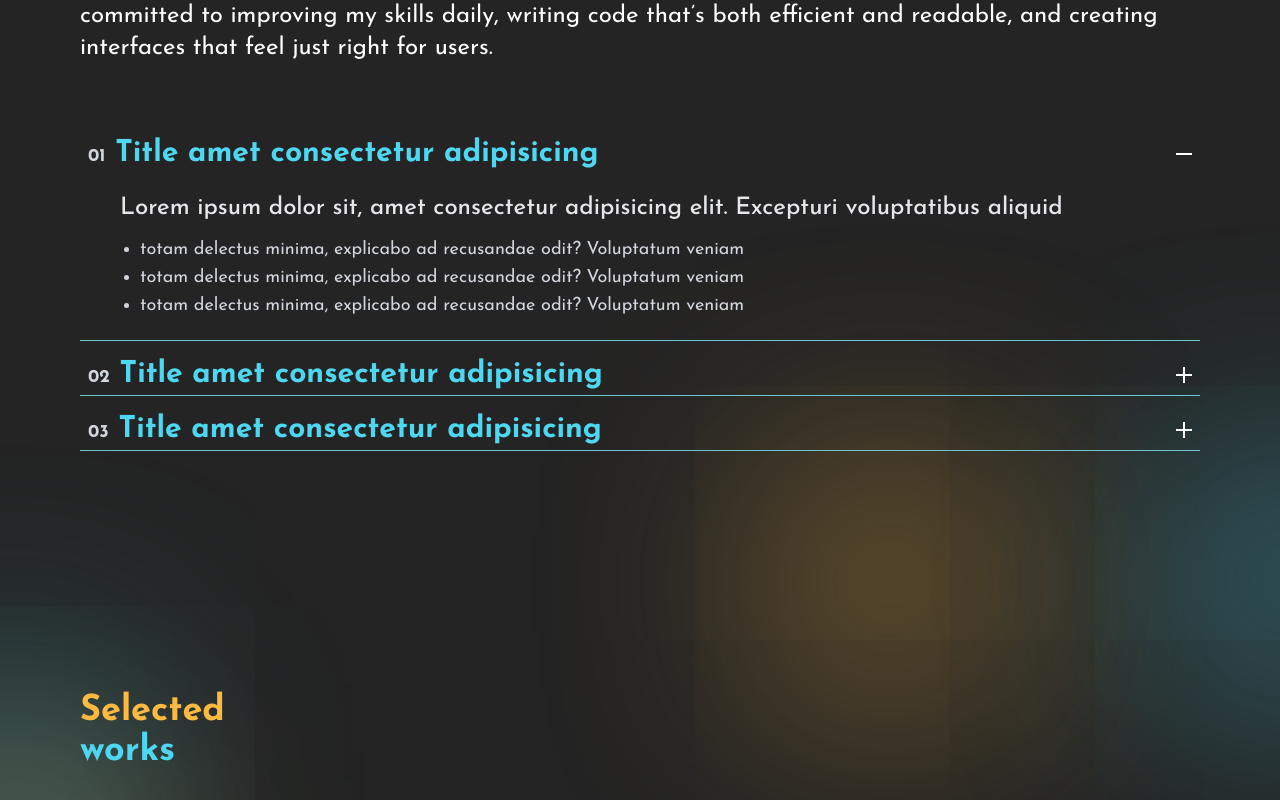
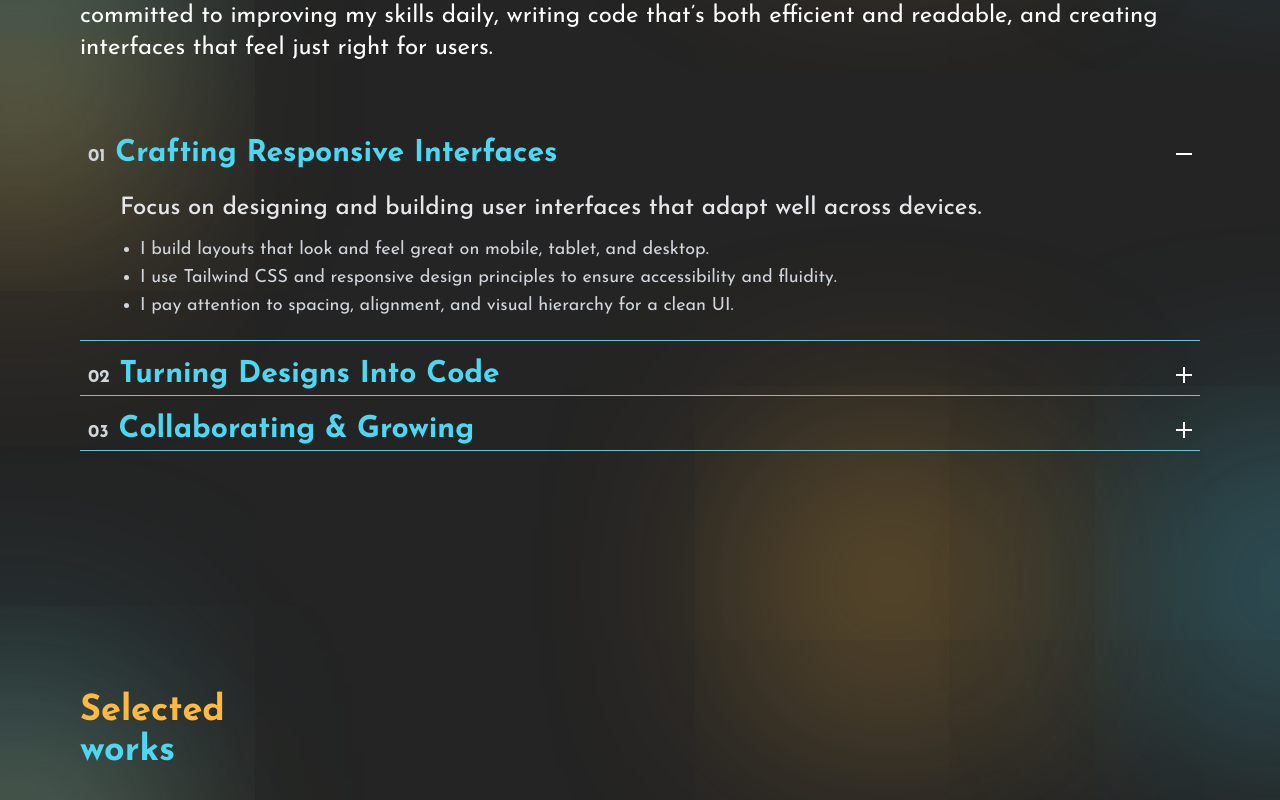
Before and after one commit to Walker-Gideon/walker.dev, a React (Vite) app: page / in a window 1280 px wide. Shown: the part 980-1780 px from the top of the page. Built offline with nearby package versions, Linux system fonts and the light colour scheme; a web font is replaced by a local one.

Commit message:
Update the about section with it information

```diff
--- a/src/App.jsx
+++ b/src/App.jsx
@@ -25,7 +25,7 @@ function App() {
       {/* {display ? (
       <PageLoader />
       ) : ( */}
-      <>
+      <div className="relative">
         <Header />
         <Gradients />
 
@@ -39,7 +39,7 @@ function App() {
         </main>
 
         <Footer />
-      </>
+      </div>
       {/* )}  */}
     </div>
   );
--- a/src/components/about/About.jsx
+++ b/src/components/about/About.jsx
@@ -1,3 +1,4 @@
+import Gradients from "../ui/Gradients";
 import AboutPara from "./AboutPara";
 import HobbiesContent from "./hobbies/HobbiesContent";
 import SubHobbies from "./hobbies/SubHobbies";
@@ -6,13 +7,15 @@ function About() {
   return (
     <div
       id="about"
-      className="w-full h-full medium:my-20 pb-10 pt-30 small:pt-25 medium:pt-5 px-20 small:px-4 sm:px-8 lg:px-20"
+      className="relative w-full h-full medium:my-20 pb-10 pt-30 small:pt-25 medium:pt-5 px-20 small:px-4 sm:px-8 lg:px-20"
     >
       <div>
         <AboutPara />
         <HobbiesContent />
         <SubHobbies />
       </div>
+
+      <Gradients />
     </div>
   );
 }
--- a/src/components/about/AboutPara.jsx
+++ b/src/components/about/AboutPara.jsx
@@ -8,7 +8,7 @@ function AboutPara() {
         variants={fadeIn("down", 0.2)}
         initial="hidden"
         whileInView="show"
-        viewport={{ once: false, amount: 0 }}
+        viewport={{ once: false, amount: 0.7 }}
         className="text-5xl small:text-left medium:text-center font-medium uppercase mb-10 small:mb-6 text-blueprime"
       >
         Behind the Code
@@ -18,7 +18,7 @@ function AboutPara() {
         variants={fadeIn("up", 0.2)}
         initial="hidden"
         whileInView="show"
-        viewport={{ once: false, amount: 0 }}
+        viewport={{ once: false, amount: 0.7 }}
         className="text-2xl text-white mb-14"
       >
         <p>
--- a/src/components/about/hobbies/HobbiesContent.jsx
+++ b/src/components/about/hobbies/HobbiesContent.jsx
@@ -36,7 +36,7 @@ function HobbiesContent() {
       variants={fadeIn("up", 0.2)}
       initial="hidden"
       whileInView="show"
-      viewport={{ once: false, amount: 0 }}
+      viewport={{ once: false, amount: 0.7 }}
       className="small:hidden medium:block"
     >
       <div>
--- a/src/components/about/hobbies/SubHobbies.jsx
+++ b/src/components/about/hobbies/SubHobbies.jsx
@@ -1,6 +1,8 @@
 import { useState } from "react";
 import Hobbies from "./Hobbies";
 import data from "./data.json";
+import { motion } from "motion/react";
+import { fadeIn } from "../../motion/variants";
 
 function SubHobbies() {
   const [chechOne, setChechOne] = useState(true);
@@ -12,7 +14,13 @@ function SubHobbies() {
   const hobby3_array = [data.at(2)];
 
   return (
-    <div className="small:block medium:hidden">
+    <motion.div
+      variants={fadeIn("up", 0.2)}
+      initial="hidden"
+      whileInView="show"
+      viewport={{ once: false, amount: 0.7 }}
+      className="small:block medium:hidden"
+    >
       <div>
         {hobby1_array.map((hobby, index) => (
           <Hobbies
@@ -57,7 +65,7 @@ function SubHobbies() {
           />
         ))}
       </div>
-    </div>
+    </motion.div>
   );
 }
 
--- a/src/components/about/hobbies/data.json
+++ b/src/components/about/hobbies/data.json
@@ -1,26 +1,26 @@
 [
   {
     "num": 1,
-    "title": "Title amet consectetur adipisicing",
-    "subTitle": "Lorem ipsum dolor sit, amet consectetur adipisicing elit. Excepturi voluptatibus aliquid",
-    "firstText": "totam delectus minima, explicabo ad recusandae odit? Voluptatum veniam",
-    "secText": "totam delectus minima, explicabo ad recusandae odit? Voluptatum veniam",
-    "thirdText": "totam delectus minima, explicabo ad recusandae odit? Voluptatum veniam"
+    "title": "Crafting Responsive Interfaces",
+    "subTitle": "Focus on designing and building user interfaces that adapt well across devices.",
+    "firstText": "I build layouts that look and feel great on mobile, tablet, and desktop.",
+    "secText": "I use Tailwind CSS and responsive design principles to ensure accessibility and fluidity.",
+    "thirdText": "I pay attention to spacing, alignment, and visual hierarchy for a clean UI."
   },
   {
     "num": 2,
-    "title": "Title amet consectetur adipisicing",
-    "subTitle": "Lorem ipsum dolor sit, amet consectetur adipisicing elit. Excepturi voluptatibus aliquid",
-    "firstText": "totam delectus minima, explicabo ad recusandae odit? Voluptatum veniam",
-    "secText": "totam delectus minima, explicabo ad recusandae odit? Voluptatum veniam",
-    "thirdText": "totam delectus minima, explicabo ad recusandae odit? Voluptatum veniam"
+    "title": "Turning Designs Into Code",
+    "subTitle": "I take mockups or ideas and transform them into functional web experiences.",
+    "firstText": "I bring Figma or design mockups to life with pixel-perfect accuracy.",
+    "secText": "I work mainly with React to turn static designs into dynamic, interactive components.",
+    "thirdText": "I ensure that the code I write is clean, reusable, and easy to maintain."
   },
   {
     "num": 3,
-    "title": "Title amet consectetur adipisicing",
-    "subTitle": "Lorem ipsum dolor sit, amet consectetur adipisicing elit. Excepturi voluptatibus aliquid",
-    "firstText": "totam delectus minima, explicabo ad recusandae odit? Voluptatum veniam",
-    "secText": "totam delectus minima, explicabo ad recusandae odit? Voluptatum veniam",
-    "thirdText": "totam delectus minima, explicabo ad recusandae odit? Voluptatum veniam"
+    "title": "Collaborating & Growing",
+    "subTitle": "I'm not just coding in isolation — but learning, communicating, and working with others",
+    "firstText": "I constantly explore new tools, libraries, and best practices to improve my craft.",
+    "secText": "I'm comfortable working in teams, receiving feedback, and adapting quickly.",
+    "thirdText": "I’m passionate about building meaningful projects and sharing what I learn along the way."
   }
 ]
--- a/src/components/skill/Skills.jsx
+++ b/src/components/skill/Skills.jsx
@@ -1,11 +1,13 @@
+import Gradients from "../ui/Gradients";
 import SkillsOne from "./SkillsOne";
 import SkillsTwo from "./SkillsTwo";
 
 function Skills() {
   return (
-    <div id="skills" className="my-10 py-10 bg-blue/30 h-full">
+    <div id="skills" className="relative my-10 py-10 bg-blue/30 h-full">
       <SkillsOne />
       <SkillsTwo />
+      <Gradients />
     </div>
   );
 }
--- a/src/components/ui/SocialLink.jsx
+++ b/src/components/ui/SocialLink.jsx
@@ -1,5 +1,28 @@
 import { motion } from "motion/react";
 import { fadeIn } from "../motion/variants";
+
+const socials = [
+  {
+    text: "LinkedIn",
+    width: `after:w-20`,
+    link: "https://www.linkedin.com/in/gideon-awortwe-walker/",
+  },
+  {
+    text: "Instagram",
+    width: `after:w-24`,
+    link: "https://www.instagram.com/walkerhimself/?hl=en",
+  },
+  {
+    text: "Facebook",
+    width: `after:w-22`,
+    link: "https://web.facebook.com/profile.php?id=100016754147621",
+  },
+  {
+    text: "X (Twitter)",
+    width: `after:w-24`,
+    link: "https://x.com/awortwe_gideon",
+  },
+];
 
 function SocialLink() {
   const linkStyling = `relative after:content-[''] after:absolute after:left-0 after:-bottom-0.5 after:h-[1px]
@@ -14,38 +37,17 @@ function SocialLink() {
       viewport={{ once: false, amount: 0 }}
       className="w-full font-medium text-lg small:text-xl whitespace-nowrap flex items-center justify-between medium:justify-around md:justify-between text-primary transition-colors duration-300"
     >
-      <a
-        href="https://www.linkedin.com/in/gideon-awortwe-walker/"
-        target="_blank"
-        rel="noopener noreferrer"
-        className={`${linkStyling} after:w-20`}
-      >
-        LinkedIn
-      </a>
-      <a
-        href="https://www.instagram.com/walkerhimself/?hl=en"
-        target="_blank"
-        rel="noopener noreferrer"
-        className={`${linkStyling} after:w-24`}
-      >
-        Instagram
-      </a>
-      <a
-        href="https://web.facebook.com/profile.php?id=100016754147621"
-        target="_blank"
-        rel="noopener noreferrer"
-        className={`${linkStyling} after:w-22`}
-      >
-        Facebook
-      </a>
-      <a
-        href="https://x.com/awortwe_gideon"
-        target="_blank"
-        rel="noopener noreferrer"
-        className={`${linkStyling} after:w-24`}
-      >
-        X (Twitter)
-      </a>
+      {socials.map((social, index) => (
+        <a
+          key={index}
+          href={social.link}
+          target="_blank"
+          rel="noopener noreferrer"
+          className={`${linkStyling} ${social.width}`}
+        >
+          {social.text}
+        </a>
+      ))}
     </motion.div>
   );
 }
```
